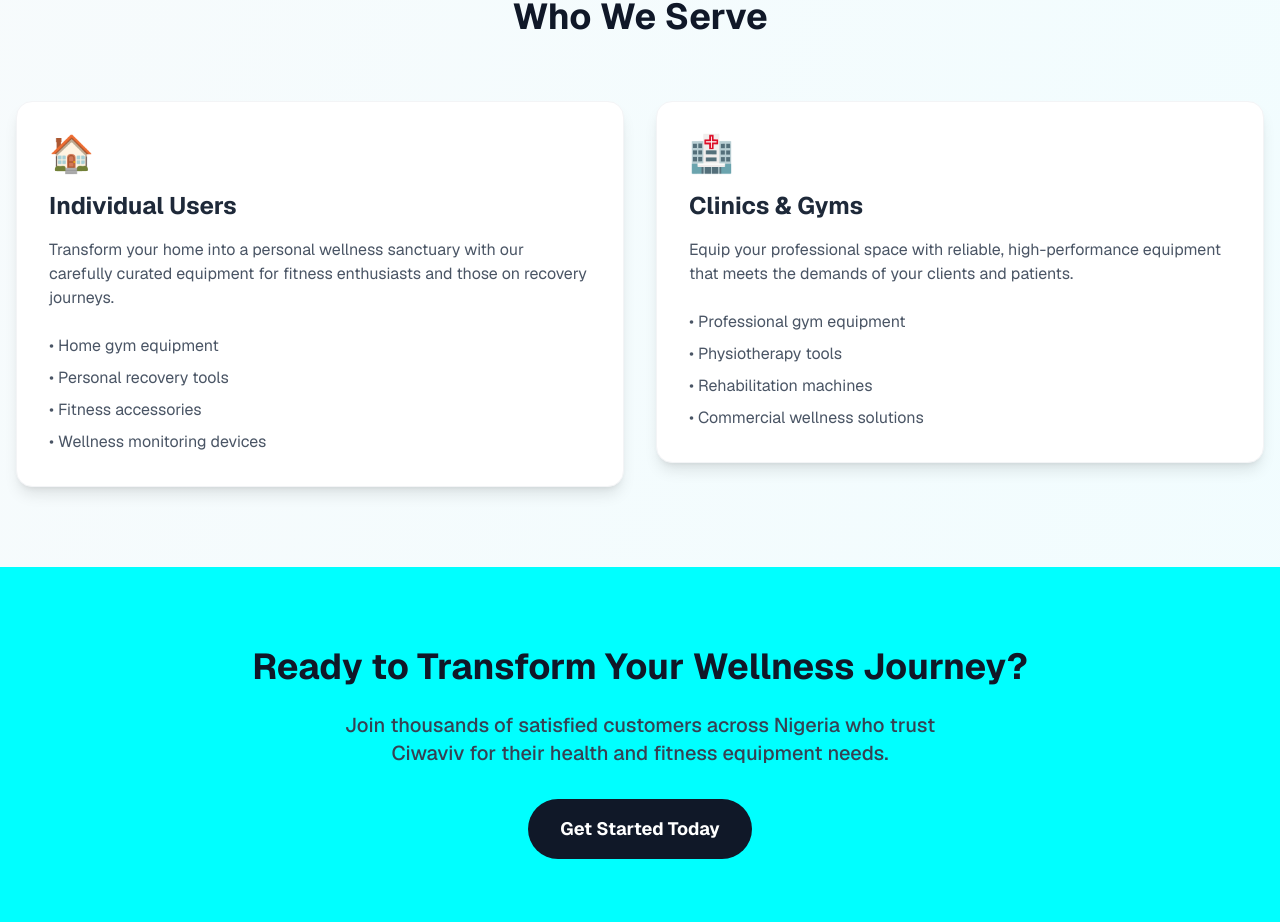
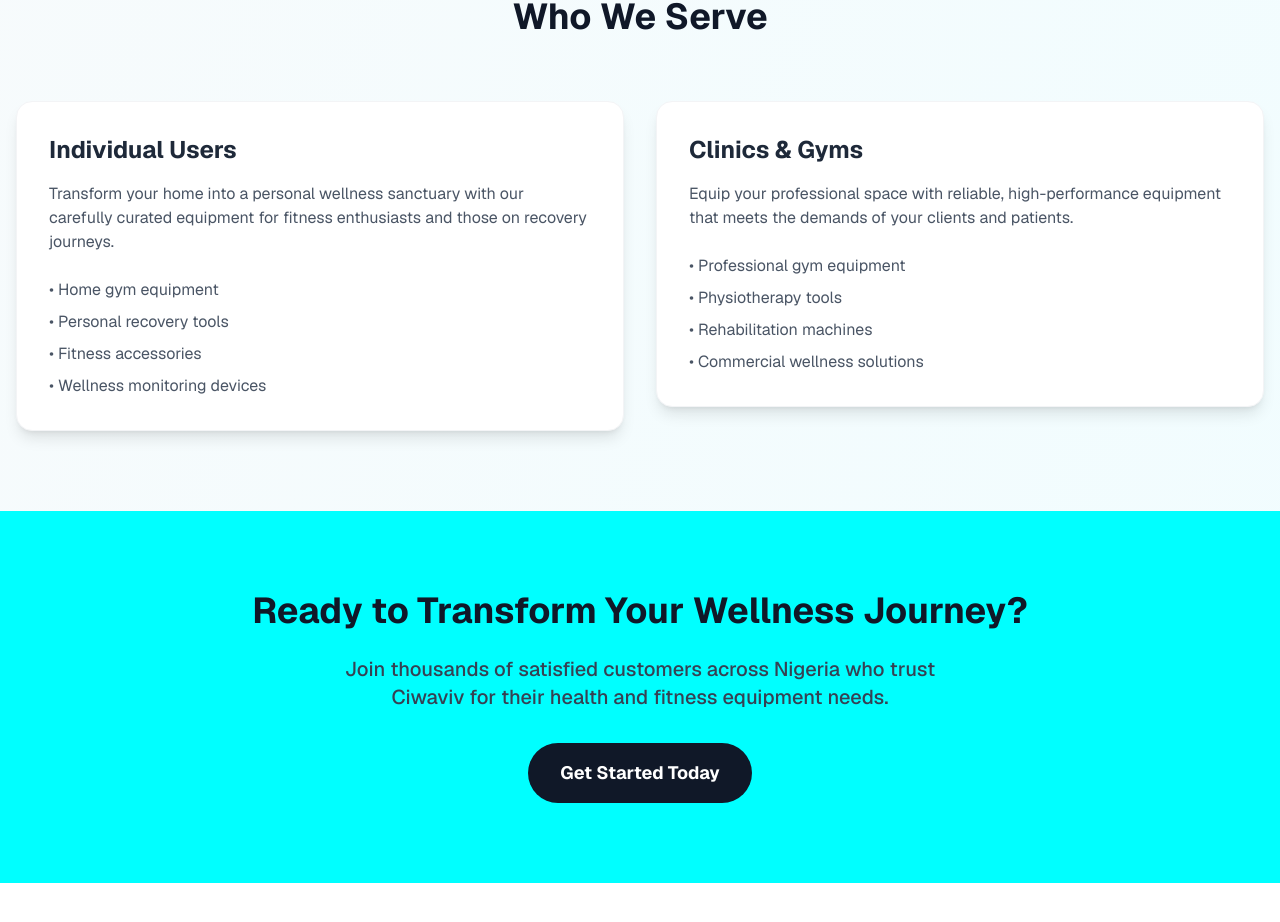
Before and after one commit to Kariaki58/ciwaviv_landing_page, a Next.js app: page / in a window 1280 px wide. Shown: the part 1908-2830 px from the top of the page. Built offline with nearby package versions, Linux system fonts and the light colour scheme.

Commit message:
fixed landing page

```diff
--- a/app/page.tsx
+++ b/app/page.tsx
@@ -377,7 +377,7 @@
           <div className="grid grid-cols-1 md:grid-cols-2 gap-6 sm:gap-8">
             <ScrollAnimation>
               <div className="bg-white rounded-2xl p-6 sm:p-8 shadow-lg hover:shadow-xl transition-shadow border border-gray-100">
-                <div className="text-3xl sm:text-4xl mb-3 sm:mb-4">🏠</div>
+                {/* <div className="text-3xl sm:text-4xl mb-3 sm:mb-4">🏠</div> */}
                 <h3 className="text-xl sm:text-2xl font-bold mb-3 text-gray-800 sm:mb-4">Individual Users</h3>
                 <p className="text-gray-600 mb-4 sm:mb-6 text-sm sm:text-base">
                   Transform your home into a personal wellness sanctuary with our
@@ -395,7 +395,7 @@
 
             <ScrollAnimation delay={200}>
               <div className="bg-white rounded-2xl p-6 sm:p-8 shadow-lg hover:shadow-xl transition-shadow border border-gray-100">
-                <div className="text-3xl sm:text-4xl mb-3 sm:mb-4">🏥</div>
+                {/* <div className="text-3xl sm:text-4xl mb-3 sm:mb-4">🏥</div> */}
                 <h3 className="text-xl sm:text-2xl font-bold mb-3 text-gray-800 sm:mb-4">Clinics & Gyms</h3>
                 <p className="text-gray-600 mb-4 sm:mb-6 text-sm sm:text-base">
                   Equip your professional space with reliable, high-performance
```
